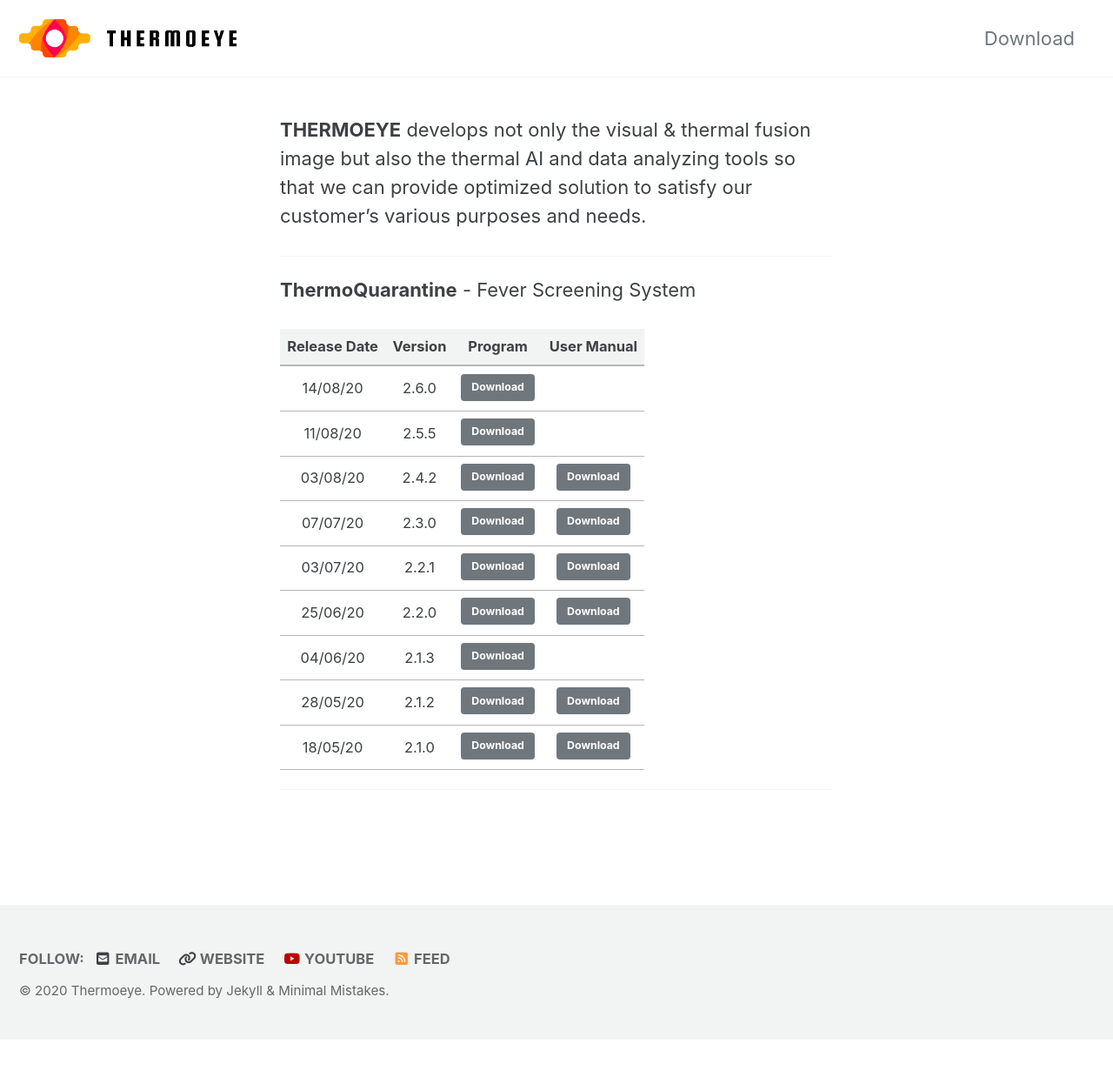
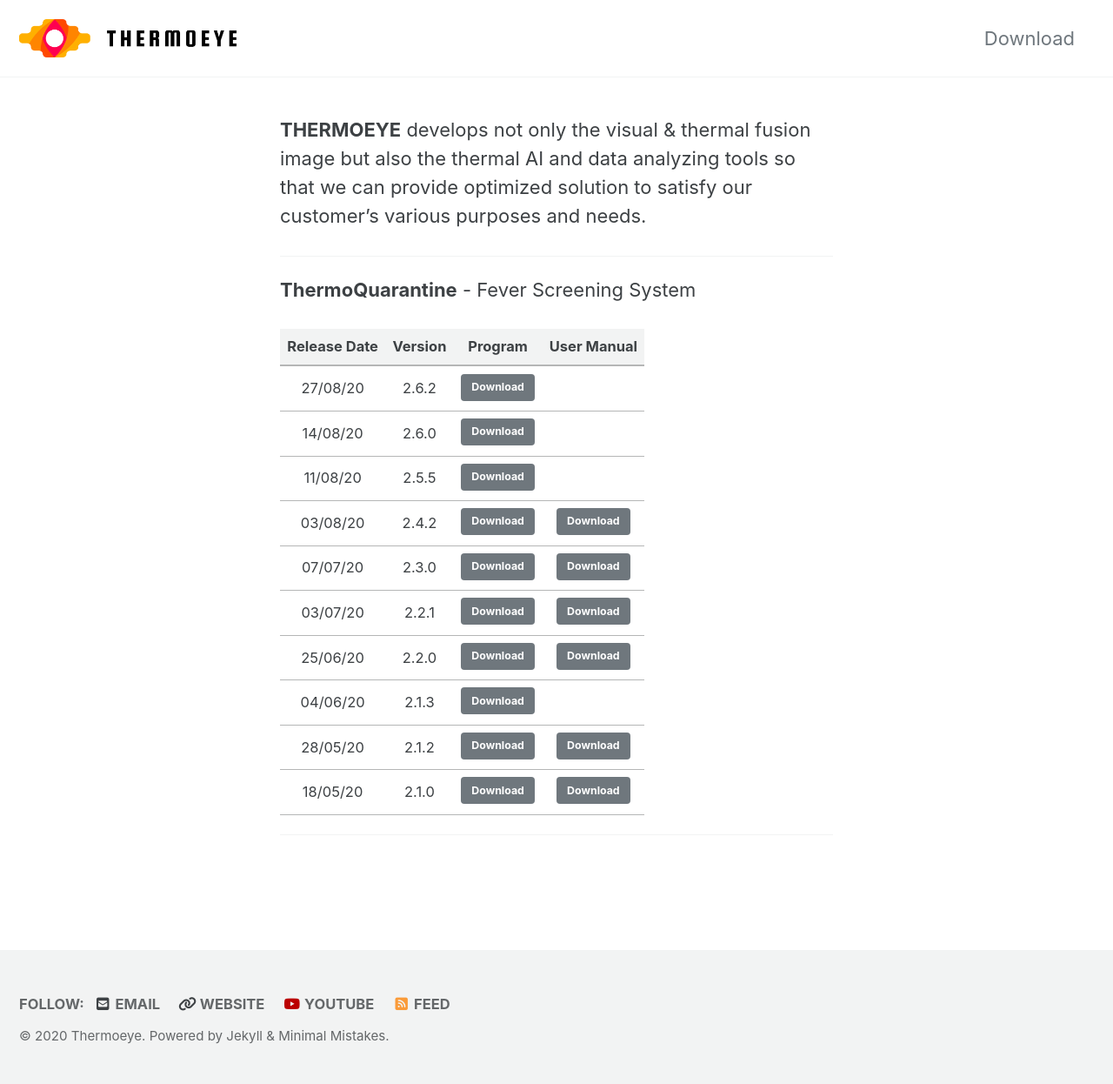
Before and after one commit to ThermoEye/ThermoEye.github.io, a Jekyll site: the page built from _pages/download.md, in a window 1280 px wide. Shown: the whole page at 87% size. Built offline with Jekyll 4.4.1, drawn with Linux system fonts in a browser that asks for light colours; cached includes are drawn as plain includes; nearby versions of some CDN libraries; before the commit the page ends 1195 px from its top, so only the background shows below that.

Commit message:
Upload 2.6.2 Setup File

```diff
--- a/_pages/download.md
+++ b/_pages/download.md
@@ -19,6 +19,7 @@
 
 | Release Date | Version | Program | User Manual |
 |:---------:|:---------:|:---------:|:---------:|
+| 27/08/20 | 2.6.2 | <a href="https://docs.google.com/uc?export=download&id=1af3Ozhm27UWycQdBtPChLchJ7J3hXeXr" class="btn btn--primary">Download</a> |  |
 | 14/08/20 | 2.6.0 | <a href="https://docs.google.com/uc?export=download&id=1rMy4JghwICPUWrqd5W7nK924t3pQk71c" class="btn btn--primary">Download</a> |  |
 | 11/08/20 | 2.5.5 | <a href="https://docs.google.com/uc?export=download&id=1E9-YAsjYhNBBxYA_dq0GR_tblukh_5W2" class="btn btn--primary">Download</a> |  |
 | 03/08/20 | 2.4.2 | <a href="https://docs.google.com/uc?export=download&id=1KG0odOlWiBOcOJ3utVRsqk-wwHP6JauY" class="btn btn--primary">Download</a> | <a href="https://docs.google.com/uc?export=download&id=1EK7yxFblUUVWGxjvqxirdhaLLc51P3yE" class="btn btn--primary">Download</a> |
```
